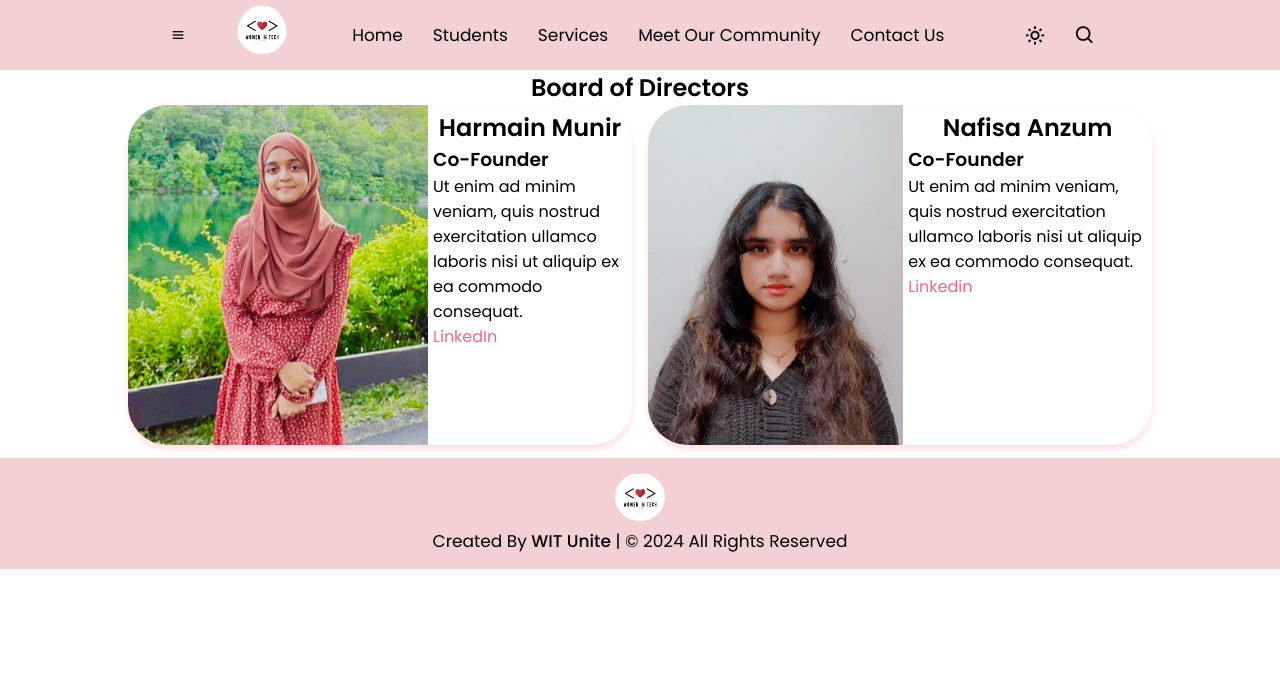
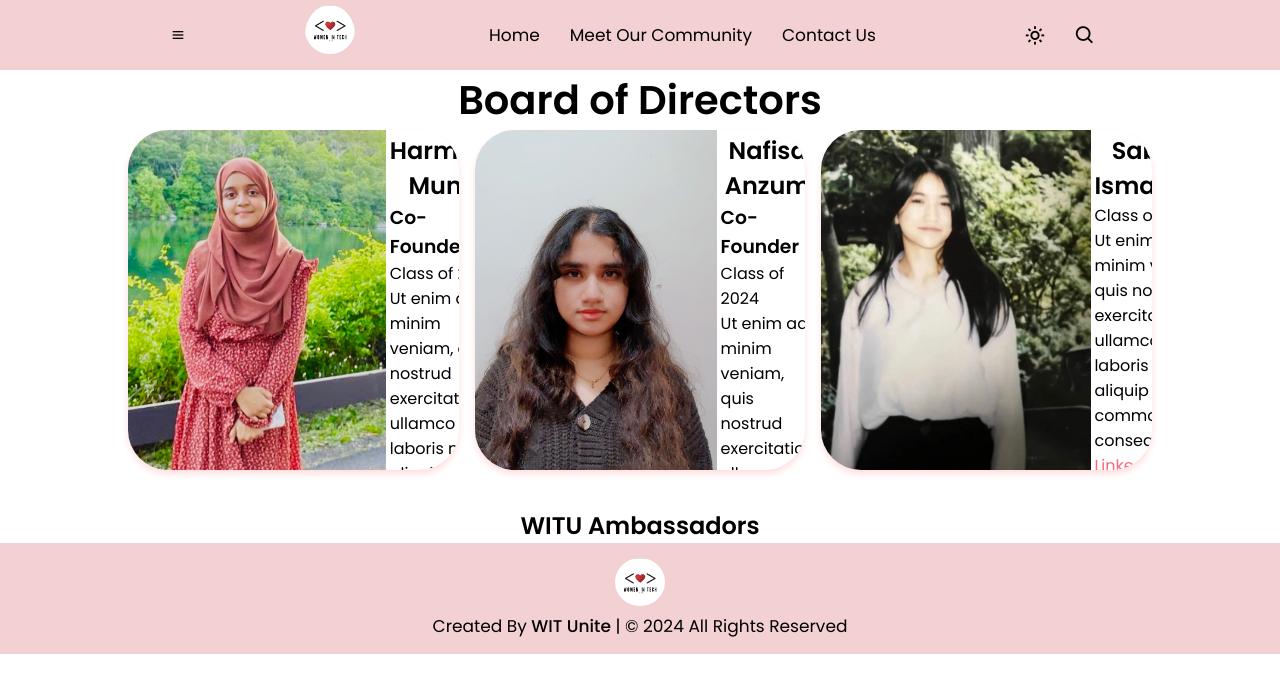
Before and after one commit to AliAngelinaaa/WITUnite, a React (Create React App) app: page /witunite/mtc in a window 1280 px wide. Shown: the top 692 px of the page. Built offline with nearby package versions, Linux system fonts and the light colour scheme.

Commit message:
small changes

```diff
--- a/src/components/Navigation.jsx
+++ b/src/components/Navigation.jsx
@@ -42,8 +42,8 @@ function Navigation() {
 
           <ul className="nav-links">
             <li><Link to="/">Home</Link></li>
-            <li><Link to="/students">Students</Link></li>
-            <li><Link to="/services">Services</Link></li>
+            {/* <li><Link to="/students">Students</Link></li>
+            <li><Link to="/services">Services</Link></li> */}
             <li><Link to="/mtc">Meet Our Community</Link></li>
             <li><Link to="/contactus">Contact Us</Link></li>
           </ul>
--- a/src/css/mtc.css
+++ b/src/css/mtc.css
@@ -107,7 +107,9 @@ a:hover {
     padding-right: 50px;
 }
 
-
+.board-heading{
+    font-size: 250%;
+}
 
 
 @media (max-width: 600px) {
--- a/src/pages/mtc.jsx
+++ b/src/pages/mtc.jsx
@@ -1,6 +1,7 @@
 import React from 'react';
 import harmain from '../images/harmain.jpg';
 import nafisa from '../images/nafisa.jpg';
+import sabina from '../images/sabina.jpg';
 import '../css/mtc.css';
 
 
@@ -18,28 +19,44 @@ function Mtc() {
                     <div class="smallbox1">rtwert</div>
                     </div>
                 </div> */}
-            <h2>Board of Directors</h2>
+            <h2 class="board-heading">Board of Directors</h2>
             <div className="cardContainer">
                 <div className="card">
-                    <img src={harmain} alt="sample card img" className="HarmainImg" />
+                    <img src={harmain} alt="picture of harmain" className="HarmainImg" />
                     <div className="card-content">
                         <h2>Harmain Munir</h2>
                         <h3>Co-Founder</h3>
-                        <p>Ut enim ad minim veniam, quis nostrud exercitation ullamco laboris nisi ut aliquip ex ea commodo consequat. </p>
+                        <p>Class of 2025 <br />Ut enim ad minim veniam, quis nostrud exercitation ullamco laboris nisi ut aliquip ex ea commodo consequat. </p>
                         <a href="https://www.linkedin.com/in/harmain-munir-335511243/">LinkedIn</a>
                     </div>
                 </div>
                 <div className="card">
-                    <img src={nafisa} alt="sample card img" />
+                    <img src={nafisa} alt="picture of nafisa" />
                     <div className="card-content">
                         <h2>Nafisa Anzum</h2>
                         <h3>Co-Founder</h3>
-                        <p>Ut enim ad minim veniam, quis nostrud exercitation ullamco laboris nisi ut aliquip ex ea commodo consequat. </p>
+                        <p>Class of 2024 <br /> Ut enim ad minim veniam, quis nostrud exercitation ullamco laboris nisi ut aliquip ex ea commodo consequat. </p>
+                        <a href="https://www.linkedin.com/in/nafisa-anzum-aa8526216/">Linkedin</a>
+
+                    </div>
+                </div>
+                <div className="card">
+                    <img src={sabina} alt="sample card img" />
+                    <div className="card-content">
+                        <h2>Sabina Ismailova</h2>
+                        <h3></h3>
+                        <p>Class of 2024 <br /> Ut enim ad minim veniam, quis nostrud exercitation ullamco laboris nisi ut aliquip ex ea commodo consequat. </p>
                         <a href="https://www.linkedin.com/in/nafisa-anzum-aa8526216/">Linkedin</a>
 
                     </div>
                 </div>
             </div>
+
+
+            <br />
+
+            <h2>WITU Ambassadors</h2>
+
         </div>
     )
 }
```
Also changed, not shown: src/images/sabina.jpg (added).
